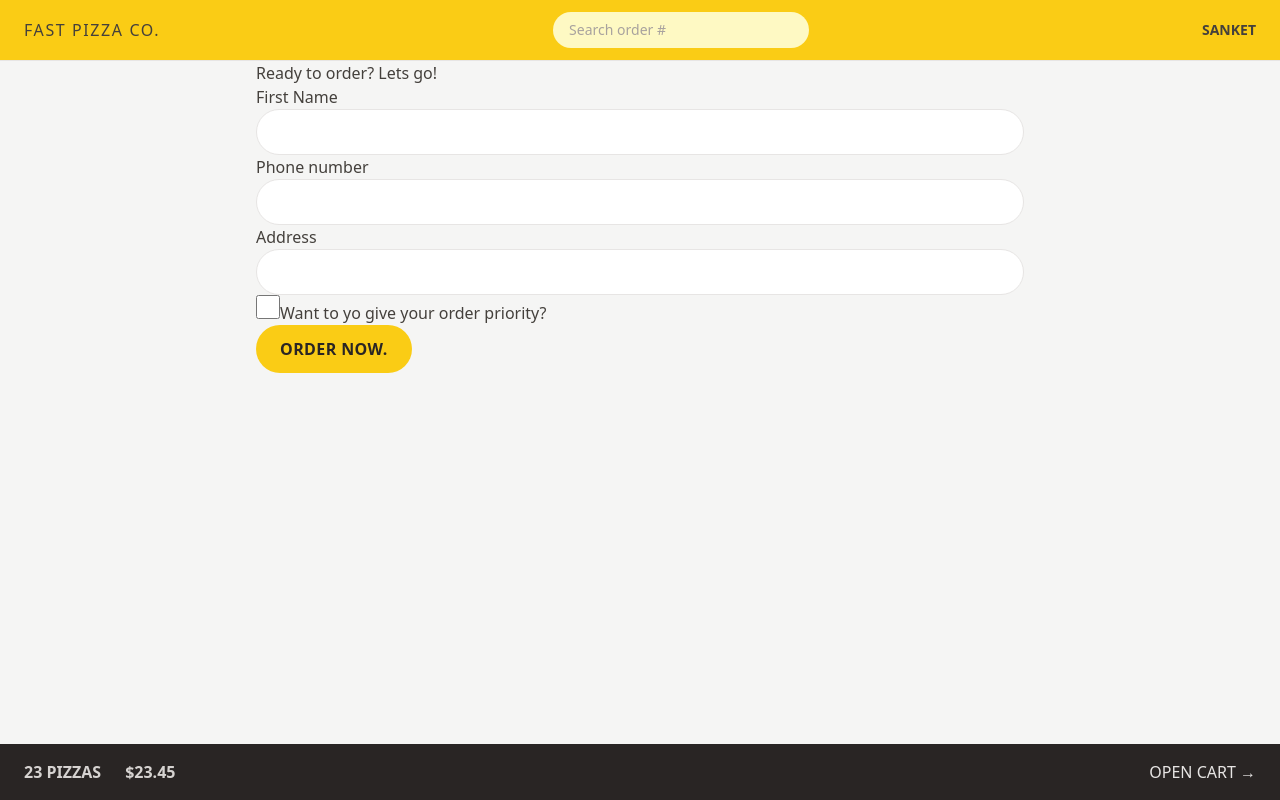
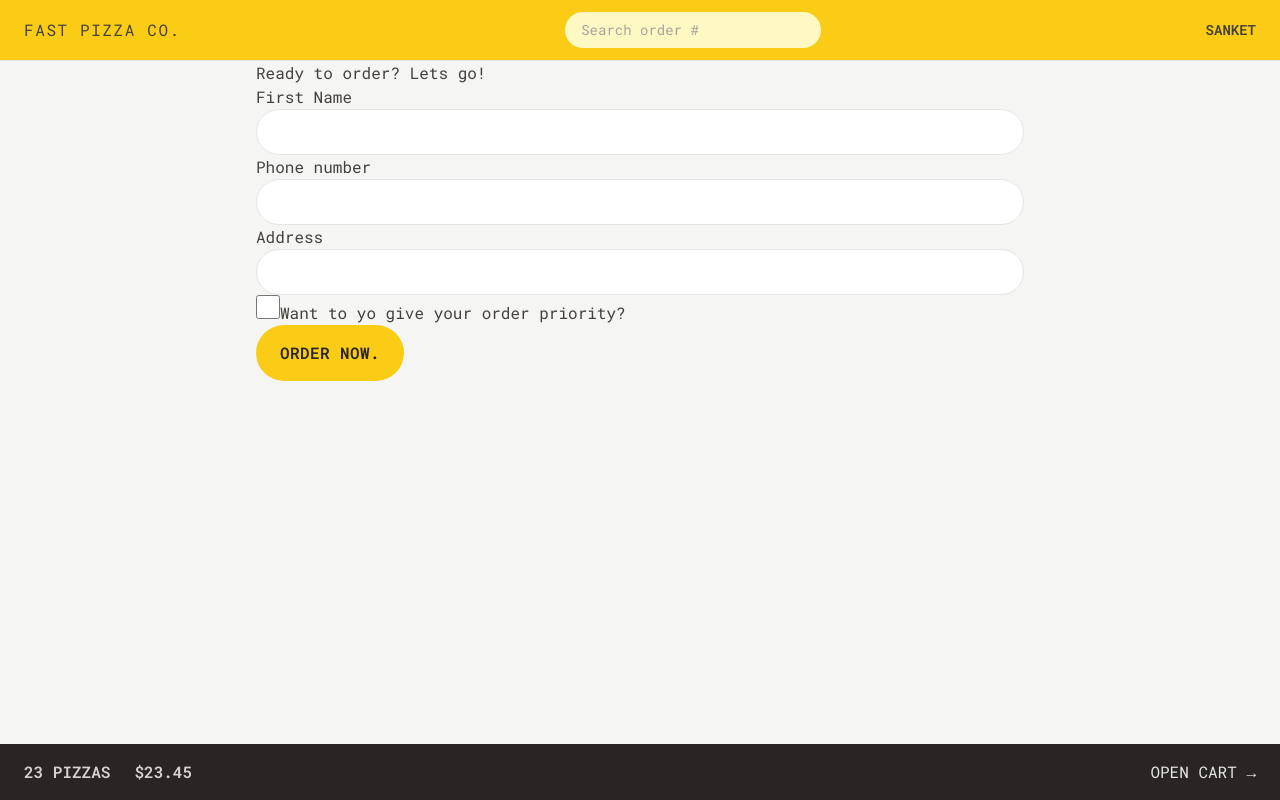
Before and after one commit to sanketwagh147/react-course, a React (Vite) app in the folder react-course/fast-pizza/: page /order/new in a window 1280 px wide. Built offline with nearby package versions, Linux system fonts and the light colour scheme.

Commit message:
styled the menu

```diff
--- a/react-course/fast-pizza/index.html
+++ b/react-course/fast-pizza/index.html
@@ -5,7 +5,14 @@
     <link rel="icon" type="image/svg+xml" href="/vite.svg" />
     <meta name="viewport" content="width=device-width, initial-scale=1.0" />
     <title>Vite + React</title>
+    <link rel="preconnect" href="https://fonts.googleapis.com" />
+    <link rel="preconnect" href="https://fonts.gstatic.com" crossorigin />
+    <link
+      href="https://fonts.googleapis.com/css2?family=Roboto+Mono:wght@300;400;500;600;700&display=swap"
+      rel="stylesheet"
+    />
   </head>
+
   <body class="bg-stone-100 text-stone-700">
     <div id="root"></div>
     <script type="module" src="/src/main.jsx"></script>
--- a/react-course/fast-pizza/src/features/cart/Cart.jsx
+++ b/react-course/fast-pizza/src/features/cart/Cart.jsx
@@ -35,7 +35,9 @@
       <h2>Your cart, %NAME%</h2>
 
       <div>
-        <Button to="/order/new">Order pizzas</Button>
+        <Button type="primary" to="/order/new">
+          Order pizzas
+        </Button>
         {/* <Button to="/order/new">Order pizzas</Button> */}
         <button>Clear cart</button>
       </div>
--- a/react-course/fast-pizza/src/features/menu/Menu.jsx
+++ b/react-course/fast-pizza/src/features/menu/Menu.jsx
@@ -8,7 +8,7 @@
   const menu = useLoaderData();
 
   return (
-		<ul>
+    <ul className="divide-y divide-stone-200 px-2">
       {menu.map((pizza) => (
         <MenuItem pizza={pizza} key={pizza.id} />
       ))}
--- a/react-course/fast-pizza/src/features/menu/MenuItem.jsx
+++ b/react-course/fast-pizza/src/features/menu/MenuItem.jsx
@@ -1,17 +1,31 @@
 /* eslint-disable react/prop-types */
 import { formatCurrency } from "../../utils/helpers";
+import Button from "../../ui/Button";
 
 function MenuItem({ pizza }) {
   const { name, unitPrice, ingredients, soldOut, imageUrl } = pizza;
 
   return (
-		<li>
-			<img src={imageUrl} alt={name} />
-			<div>
-				<p>{name}</p>
-				<p>{ingredients.join(", ")}</p>
-				<div>
-					{!soldOut ? <p>{formatCurrency(unitPrice)}</p> : <p>Sold out</p>}
+    <li className="flex gap-4 py-2">
+      <img
+        src={imageUrl}
+        alt={name}
+        className={`h-24 ${soldOut ? "opacity-70 grayscale" : ""}`}
+      />
+      <div className="flex grow flex-col pt-0.5">
+        <p className="font-medium">{name}</p>
+        <p className="text-sm capitalize italic text-stone-500">
+          {ingredients.join(", ")}
+        </p>
+        <div className="mt-auto flex items-center justify-between">
+          {!soldOut ? (
+            <p className="text-sm">{formatCurrency(unitPrice)}</p>
+          ) : (
+            <p className="text-sm font-medium uppercase text-stone-500 ">
+              Sold out
+            </p>
+          )}
+          <Button type="small">Add to Cart</Button>
         </div>
       </div>
     </li>
--- a/react-course/fast-pizza/src/features/order/CreateOrder.jsx
+++ b/react-course/fast-pizza/src/features/order/CreateOrder.jsx
@@ -82,7 +82,7 @@
 
         <div>
           <input type="hidden" name="cart" value={JSON.stringify(cart)} />
-          <Button disabled={isSubmitting}>
+          <Button type="primary" disabled={isSubmitting}>
             {" "}
             {isSubmitting ? "Placing order..." : "Order now."}{" "}
           </Button>
--- a/react-course/fast-pizza/src/features/user/CreateUser.jsx
+++ b/react-course/fast-pizza/src/features/user/CreateUser.jsx
@@ -24,7 +24,7 @@
 
       {username !== "" && (
         <div>
-          <Button>Start ordering</Button>
+          <Button type="primary">Start ordering</Button>
         </div>
       )}
     </form>
--- a/react-course/fast-pizza/src/index.css
+++ b/react-course/fast-pizza/src/index.css
@@ -2,31 +2,15 @@
 @tailwind components;
 @tailwind utilities;
 
+/* https://dev.to/afif/i-made-100-css-loaders-for-your-next-project-4eje */
 @layer components {
   .input {
     @apply w-full rounded-full border border-stone-200 px-4 py-2 text-sm transition-all duration-300 focus:outline-none focus:ring focus:ring-yellow-400 md:px-6 md:py-3;
   }
-}
-
-/* body {
-	font-family: system-ui, -apple-system, BlinkMacSystemFont, "Segoe UI", Roboto,
-		Oxygen, Ubuntu, Cantarell, "Open Sans", "Helvetica Neue", sans-serif;
-	background-color: #f7f7f7;
-	color: #444;
-}
-
-.layout {
-	display: grid;
-	grid-template-rows: auto 1fr auto;
-	gap: 32px;
-	height: 100dvh;
-}
-
-/* https://dev.to/afif/i-made-100-css-loaders-for-your-next-project-4eje */
   .loader {
     width: 45px;
     aspect-ratio: 0.75;
-  --c: no-repeat linear-gradient(#333 0 0);
+    --c: no-repeat linear-gradient(theme(colors.stone.800) 0 0);
     background:
       var(--c) 0% 50%,
       var(--c) 50% 50%,
@@ -34,7 +18,7 @@
     background-size: 20% 50%;
     animation: loading 1s infinite linear;
   }
-/* @keyframes loading {
+  @keyframes loading {
     20% {
       background-position:
         0% 0%,
@@ -59,4 +43,19 @@
         50% 50%,
         100% 100%;
     }
+  }
+}
+
+/* body {
+	font-family: system-ui, -apple-system, BlinkMacSystemFont, "Segoe UI", Roboto,
+		Oxygen, Ubuntu, Cantarell, "Open Sans", "Helvetica Neue", sans-serif;
+	background-color: #f7f7f7;
+	color: #444;
+}
+
+.layout {
+	display: grid;
+	grid-template-rows: auto 1fr auto;
+	gap: 32px;
+	height: 100dvh;
 } */
--- a/react-course/fast-pizza/src/ui/Button.jsx
+++ b/react-course/fast-pizza/src/ui/Button.jsx
@@ -1,17 +1,22 @@
 import { Link } from "react-router-dom";
 
 // eslint-disable-next-line react/prop-types
-export default function Button({ children, disabled, to }) {
-  const className =
-    "sd:py-4 inline-block rounded-full bg-yellow-400 px-4 py-3 font-semibold uppercase tracking-wide text-stone-800 transition-colors duration-300 hover:bg-yellow-300 focus:bg-yellow-300 focus:outline-none focus:ring focus:ring-yellow-300 focus:ring-offset-2 disabled:cursor-not-allowed sm:px-6";
+export default function Button({ children, disabled, to, type }) {
+  const base =
+    "inline-block rounded-full bg-yellow-400  font-semibold uppercase tracking-wide text-stone-800 transition-colors duration-300 hover:bg-yellow-300 focus:bg-yellow-300 focus:outline-none focus:ring focus:ring-yellow-300 focus:ring-offset-2 disabled:cursor-not-allowed";
+
+  const styles = {
+    primary: base + " px-4 py-3 md:px-6 md:py-4",
+    small: base + " text-xs px-4 py-2 md:px-5 md:py-2.5",
+  };
   if (to)
     return (
-      <Link to={to} className={className}>
+      <Link to={to} className={styles[type]}>
         {children}
       </Link>
     );
   return (
-    <button disabled={disabled} className={className}>
+    <button disabled={disabled} className={styles[type]}>
       {children}
     </button>
   );
--- a/react-course/fast-pizza/src/ui/Header.jsx
+++ b/react-course/fast-pizza/src/ui/Header.jsx
@@ -4,7 +4,7 @@
 
 export default function Header() {
   return (
-    <header className="flex items-center justify-between border-b border-stone-200 bg-yellow-400 px-4 py-3 uppercase sm:px-6">
+    <header className="font-pizza flex items-center justify-between border-b border-stone-200 bg-yellow-400 px-4 py-3 uppercase sm:px-6">
       <Link to="/" className="tracking-widest">
         Fast Pizza Co.{" "}
       </Link>
--- a/react-course/fast-pizza/src/ui/Loader.jsx
+++ b/react-course/fast-pizza/src/ui/Loader.jsx
@@ -1,3 +1,7 @@
 export default function Loader() {
-	return <div className="loader">Loader</div>;
+  return (
+    <div className="absolute inset-0 flex items-center justify-center bg-slate-200/20 backdrop-blur-sm">
+      <div className="loader"></div>
+    </div>
+  );
 }
--- a/react-course/fast-pizza/tailwind.config.js
+++ b/react-course/fast-pizza/tailwind.config.js
@@ -1,8 +1,17 @@
 /** @type {import('tailwindcss').Config} */
 export default {
-	content: ["./index.html", "./src/**/*.{js,ts,jsx,tsx}"],
-	theme: {
-		extend: {},
-	},
-	plugins: [],
+  content: ["./index.html", "./src/**/*.{js,ts,jsx,tsx}"],
+  theme: {
+    //Override properties
+    fontFamily: {
+      sans: "Roboto Mono, monospace",
+    },
+    //Extend tailwwind styles
+    extend: {
+      height: {
+        screen: "100dvh",
+      },
+    },
+  },
+  plugins: [],
 };
```
Lines whose indentation alone changed are shown as unchanged.
